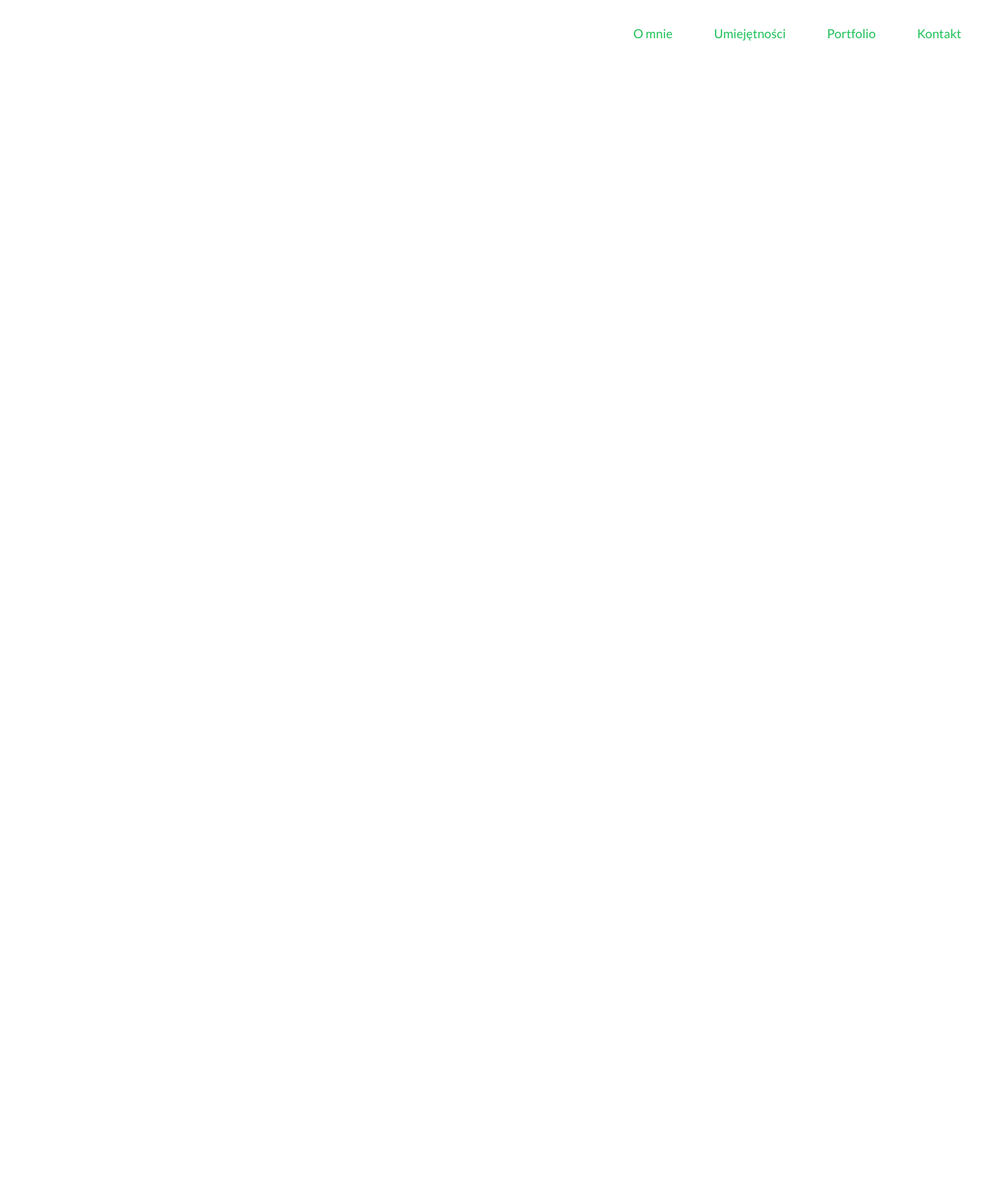
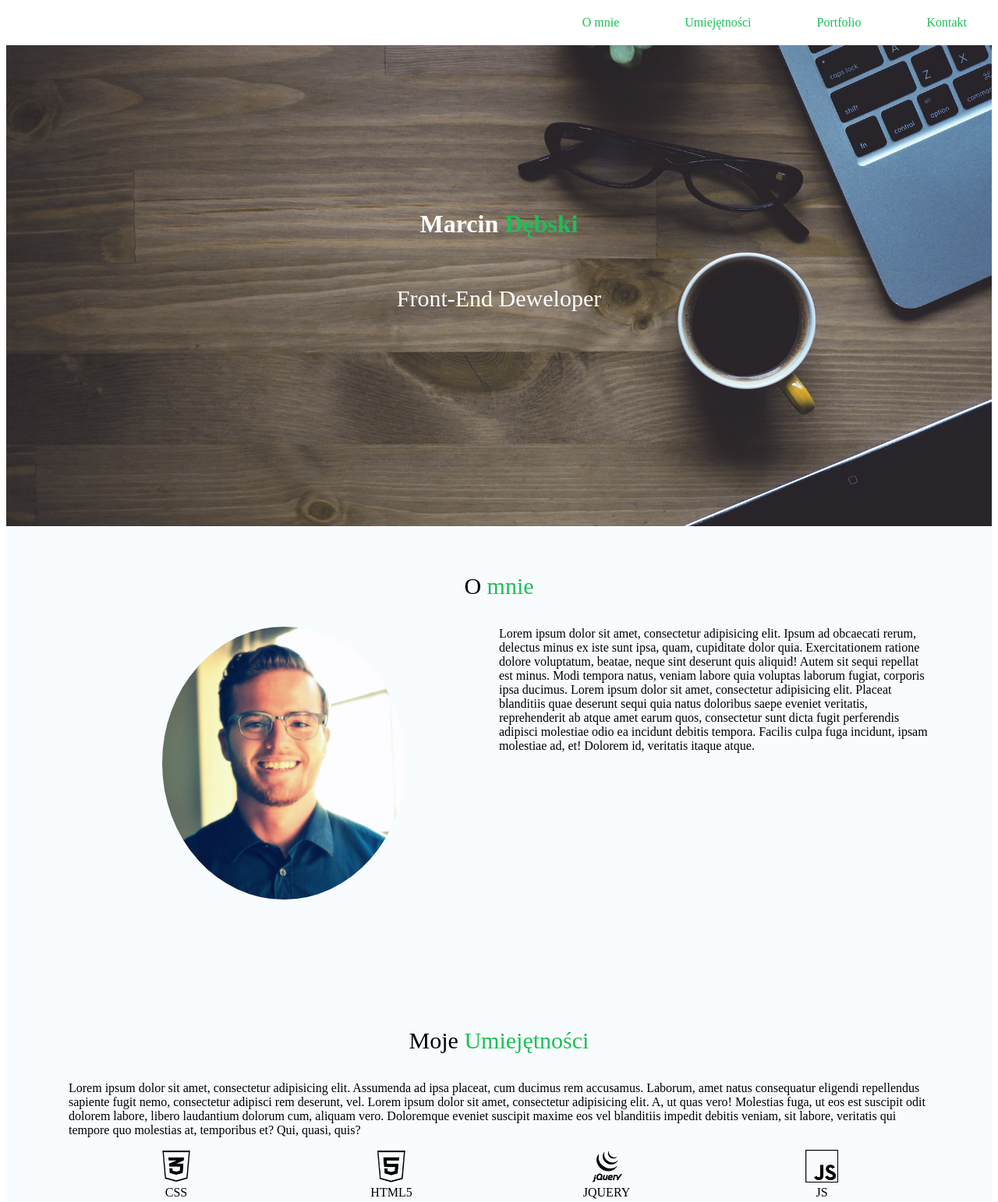
Before and after one commit to marcin11121991/portfolio, a plain HTML site: page index.html in a window 1280 px wide. Shown: the top 1542 px of the page at 78% size. Before the commit the page ends 800 px from the top, so only its background shows below. Drawn offline with Linux system fonts and the light colour scheme.

Commit message:
prawie skonczone

```diff
--- a/css/style.css
+++ b/css/style.css
@@ -1,36 +1,139 @@
-body {
-  width: 100%;
-  font-family: 'Lato', sans-serif;
-  color: #291f1a;
-  font-size: 300;
+* {
+    box-sizing: border-box;
+}
+
+section {
+    padding: 0 80px 100px;
+    width: 100%;
+    background-color: #f9fcfe;
+    overflow: hidden;
+}
+
+span {
+    color: #1ac056;
+}
+
+h1,
+h2,
+h3,
+h4,
+h5,
+h6 {
+    text-align: center;
 }
 
 #main-nav {
-	width: 100%;
+    position: fixed;
+    top: 0;
+    right: 0;
+    text-align: center;
+    background-color: #FFFFFF;
+    width: 100%;
 
 }
 
-
 ul {
-     text-align: right;
-     margin:5px;
-     padding: 25px;
+    float: right;
+    margin: 0;
 
 }
 
+li {
+    display: inline-block;
+    padding: 20px 40px;
+}
 
-ul > li {
-    display: inline-block;
-
-
+a {
+    text-decoration: none;
+    color: #1ac056;
+    font-size: 300;
 
 }
-a {
-    text-decoration: none;
-    color: #1ac056 ;
-    padding: 25px;
+
+a:hover {
+    color: brown;
+}
+
+#main-header {
+
+    background-image: url(../img/header-background.jpg);
+    background-position: center;
+    background-size: cover;
+    background-repeat: no-repeat;
+    color: #fff;
+}
+
+.main-header-content {
+    padding: 30vh;
+    text-align: center;
+}
+
+#about {
+    padding: 0 80px 100px;
+    width: 100%;
+    background-color: #f9fcfe;
+}
+
+section#about > figure > img {
+    height: 350px;
+    border: 15px;
+    border-radius: 50%;
+}
+
+article {
+    width: 50%;
+    float: left;
+}
+
+figure {
+    text-align: center;
+    margin: 0;
+    float: left;
+    width: 50%;
+}
+
+h2 {
+    font-size: 30px;
+    font-weight: 300;
+    margin-top: 60px;
+    margin-bottom: 35px;
+}
+
+section#skills > div#skills-icons > figure {
+    width: 25%;
+    float: left;
 
 }
-a:hover {
-    color:brown;
+
+section#skills > div#skills-icons > figure > img {
+    text-align: center;
+    height: 15%;
+    width: 15%;
+
 }
+
+#portfolio-item-3 {
+    background-image: url(../img/portfolio1.jpg);
+}
+
+#portfolio-item-2 {
+    background-image: url(../img/portfolio2.jpg);
+
+}
+
+#portfolio-item-1 {
+    background-image: url(../img/portfolio3.jpg);
+}
+.portfolio-item {
+	height: 350px;
+    background-repeat: no-repeat;
+    background-position: center;
+    background-size: cover;
+    display: inline-block;
+    width:33%;
+    position: relative;
+}
+.portfolio-items {
+	text-align: center;
+    font-size:0;
+}
--- a/index.html
+++ b/index.html
@@ -11,17 +11,103 @@
 <body>
 
     <nav id="main-nav">
+
         <ul>
-            <li><a href="about">O mnie    </a> </li>
-            <li><a href="skill">Umiejętności   </a></li>
-            <li><a href="port">Portfolio    </a></li>
-            <li><a href="contact">Kontakt</a></li>
+            <li><a href="#about">O mnie    </a> </li>
+            <li><a href="#skills">Umiejętności   </a></li>
+            <li><a href="#port">Portfolio    </a></li>
+            <li><a href="#contact">Kontakt</a></li>
         </ul>
+
+    </nav>
+
+
+    <!-- <----nawigacja -------->
+
+
+
+    <header id="main-header">
+        <div class="main-header-content">
+            <h1>Marcin <span>Dębski</span></h1>
+            <h2>Front-End Deweloper</h2>
+        </div>
+    </header>
+    <!-- nagłówek ---->
+
+    <section id="about">
+
+        <h2>O <span>mnie</span></h2>
+        <figure>
+            <img src="img/jan-nowak.jpg">
+        </figure>
+        <article>Lorem ipsum dolor sit amet, consectetur adipisicing elit. Ipsum ad obcaecati rerum, delectus minus ex iste sunt ipsa, quam, cupiditate dolor quia. Exercitationem ratione dolore voluptatum, beatae, neque sint deserunt quis aliquid! Autem sit sequi repellat est minus. Modi tempora natus, veniam labore quia voluptas laborum fugiat, corporis ipsa ducimus. Lorem ipsum dolor sit amet, consectetur adipisicing elit. Placeat blanditiis quae deserunt sequi quia natus doloribus saepe eveniet veritatis, reprehenderit ab atque amet earum quos, consectetur sunt dicta fugit perferendis adipisci molestiae odio ea incidunt debitis tempora. Facilis culpa fuga incidunt, ipsam molestiae ad, et! Dolorem id, veritatis itaque atque. </article>
+
+    </section>
+    <section id="skills">
+        <h2>Moje <span>Umiejętności</span></h2>
+        <P>Lorem ipsum dolor sit amet, consectetur adipisicing elit. Assumenda ad ipsa placeat, cum ducimus rem accusamus. Laborum, amet natus consequatur eligendi repellendus sapiente fugit nemo, consectetur adipisci rem deserunt, vel. Lorem ipsum dolor sit amet, consectetur adipisicing elit. A, ut quas vero! Molestias fuga, ut eos est suscipit odit dolorem labore, libero laudantium dolorum cum, aliquam vero. Doloremque eveniet suscipit maxime eos vel blanditiis impedit debitis veniam, sit labore, veritatis qui tempore quo molestias at, temporibus et? Qui, quasi, quis? </P>
+        <div id="skills-icons">
+            <figure>
+                <img src="icons/css3.png"> <figcaption>CSS</figcaption>
+            </figure>
+
+            <figure>
+                <img src="icons/html5.png"><figcaption>HTML5</figcaption>
+            </figure>
+
+            <figure>
+                <img src="icons/jquery.png"><figcaption>JQUERY</figcaption>
+            </figure>
+
+            <figure>
+                <img src="icons/js.png"><figcaption>JS</figcaption>
+            </figure>
+        </div>
+    </section>
+
+<section id="port">
+
+    <h2>Moje <span>Portfolio</span></h2>
+    <div class="portfolio-items">
+        <div id="portfolio-item-1" class="portfolio-item"></div>
+        <div id="portfolio-item-2" class="portfolio-item"></div>
+        <div id="portfolio-item-3" class="portfolio-item"></div>
+
+
+    </div>
 
 
 
 
-    </nav>
+
+
+
+
+
+
+</section>
+
+
+
+
+
+
+
+
+
+
+
+
+
+
+
+
+
+
+
+
+
+
 </body>
 
 </html>
```
